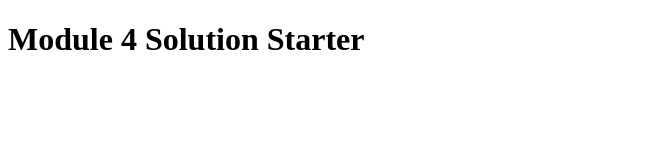
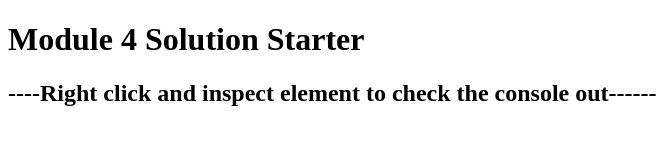
Before and after one commit to jshahh31/Coursera-Test1, a plain HTML site: page Module-4-solution/index.html in a window 1280 px wide. Shown: the whole page, without its empty margins (0-664 px from the left). Drawn offline with Linux system fonts and the light colour scheme.

Commit message:
mod4 update

```diff
--- a/Module-4-solution/index.html
+++ b/Module-4-solution/index.html
@@ -9,5 +9,7 @@
 </head>
 <body>
   <h1>Module 4 Solution Starter</h1>
+  <h2>----Right click and inspect element to check the console out------</h2>
+
 </body>
 </html>
```
